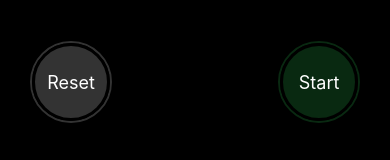
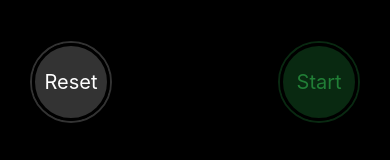
Before and after one commit to Hartz-byte/StopwatchApp, a React Native app: screen /Stopwatch in a window 390 px wide. Shown: the part 307-467 px from the top of the page. Built offline with nearby package versions, Linux system fonts and the light colour scheme.

Commit message:
lap text color changed

```diff
--- a/src/screens/StopwatchScreen.tsx
+++ b/src/screens/StopwatchScreen.tsx
@@ -13,6 +13,7 @@ import {formatTime} from '../utils/formatTime';
 
 const {width, height} = Dimensions.get('window');
 
+// interface
 interface TimerState {
   time: number;
   isRunning: boolean;
@@ -24,9 +25,11 @@ const Stopwatch = () => {
   const {time, isRunning, laps} = useSelector(
     (state: {timer: TimerState}) => state.timer,
   );
+
   const [intervalId, setIntervalId] = useState<NodeJS.Timeout | null>(null);
   const [lastLapTime, setLastLapTime] = useState<number | null>(null);
 
+  // useEffect to update the timer
   useEffect(() => {
     if (isRunning) {
       const id = setInterval(() => {
@@ -43,6 +46,7 @@ const Stopwatch = () => {
     };
   }, [isRunning, dispatch, time]);
 
+  // dispatch functions
   const handleStart = () => dispatch({type: 'START_TIMER'});
   const handleStop = () => dispatch({type: 'STOP_TIMER'});
   const handleReset = () => dispatch({type: 'RESET_TIMER'});
@@ -58,6 +62,8 @@ const Stopwatch = () => {
   return (
     <View style={styles.container}>
       <Text style={styles.timeText}>{formatTime(time)}</Text>
+
+      {/* conditional buttons */}
       <View style={styles.buttonContainer}>
         {isRunning ? (
           <View style={styles.flexStyle}>
@@ -68,7 +74,7 @@ const Stopwatch = () => {
             </TouchableOpacity>
             <TouchableOpacity onPress={handleStop} style={styles.stopButton}>
               <View style={styles.innerStopButton}>
-                <Text style={styles.buttonText}>Stop</Text>
+                <Text style={styles.stopText}>Stop</Text>
               </View>
             </TouchableOpacity>
           </View>
@@ -81,35 +87,52 @@ const Stopwatch = () => {
             </TouchableOpacity>
             <TouchableOpacity onPress={handleStart} style={styles.startButton}>
               <View style={styles.innerStartButton}>
-                <Text style={styles.buttonText}>Start</Text>
+                <Text style={styles.startText}>Start</Text>
               </View>
             </TouchableOpacity>
           </View>
         )}
       </View>
 
+      {/* laps data view */}
       <ScrollView style={styles.lapList}>
         {laps
           .slice()
           .reverse()
-          .map((lap, index) => (
+          .map((lap, index) => {
+            // color determination for laps
+            let lapColor = 'red';
+            if (index === 0) {
+              lapColor = 'white';
+            } else if (index === 1) {
+              lapColor = '#217E36';
+            }
+
+            return (
               <View key={index} style={styles.lapContainer}>
                 {/* divider */}
                 <View style={styles.divider} />
 
                 {/* lap text */}
                 <View style={styles.flexStyle}>
-                <Text style={styles.lapText}>Lap {laps.length - index}</Text>
+                  <Text style={[styles.lapText, {color: lapColor}]}>
+                    Lap {laps.length - index}
+                  </Text>
 
                   {/* conditional rendering of lap time */}
                   {lap.diff === null ? (
-                  <Text style={styles.lapTimeText}>{formatTime(lap.time)}</Text>
+                    <Text style={[styles.lapTimeText, {color: lapColor}]}>
+                      {formatTime(lap.time)}
+                    </Text>
                   ) : (
-                  <Text style={styles.lapTimeText}>{formatTime(lap.diff)}</Text>
+                    <Text style={[styles.lapTimeText, {color: lapColor}]}>
+                      {formatTime(lap.diff)}
+                    </Text>
                   )}
                 </View>
               </View>
-          ))}
+            );
+          })}
       </ScrollView>
     </View>
   );
@@ -193,7 +216,15 @@ const styles = StyleSheet.create({
   },
   buttonText: {
     color: '#fff',
-    fontSize: width < 380 ? 14 : 18,
+    fontSize: width < 380 ? 16 : 20,
+  },
+  stopText: {
+    color: 'red',
+    fontSize: width < 380 ? 16 : 20,
+  },
+  startText: {
+    color: '#217E36',
+    fontSize: width < 380 ? 16 : 20,
   },
   lapList: {
     marginTop: 40,
```
Lines whose indentation alone changed are shown as unchanged.
